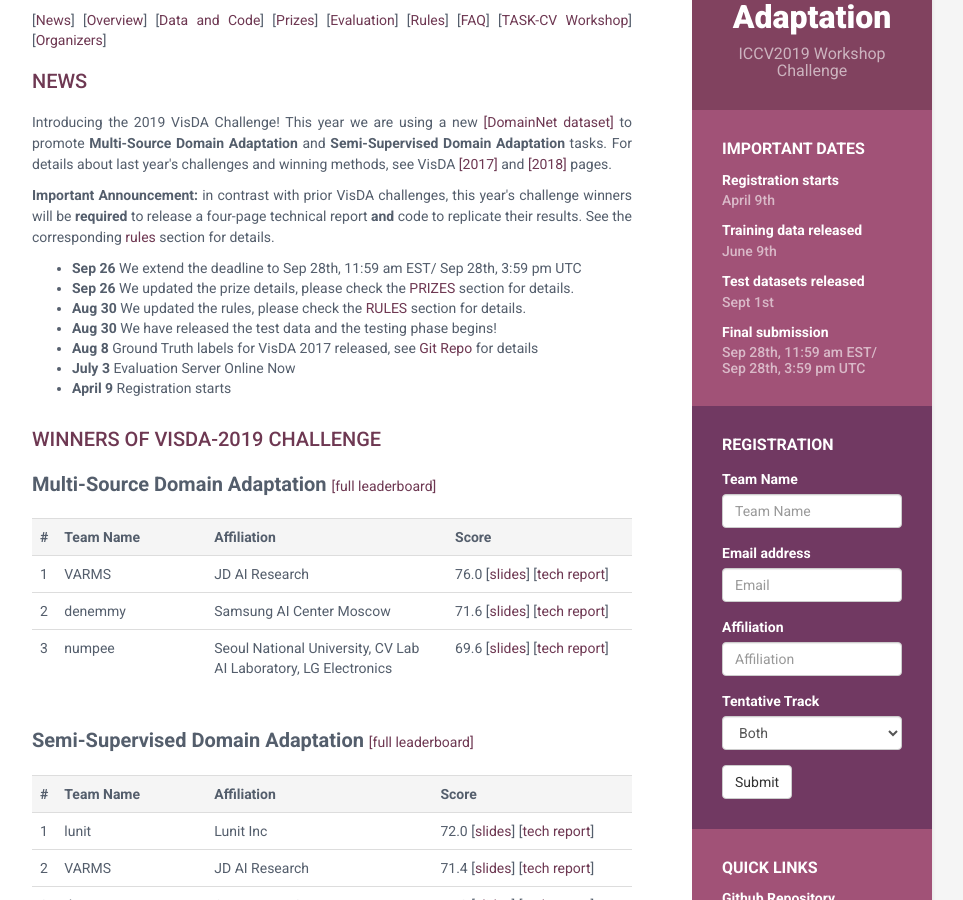
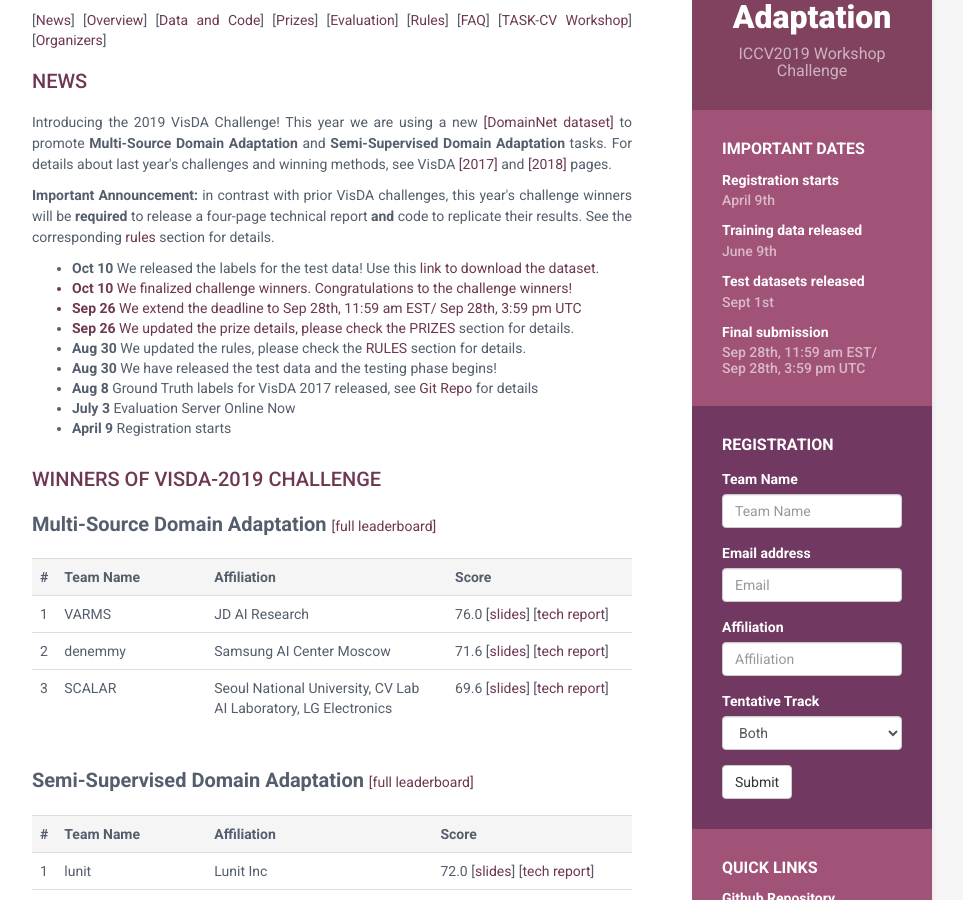
Before and after one commit to VisionLearningGroup/visda-2019, a Jekyll site: the page built from index.html, in a window 1280 px wide and 900 px high, scrolled down 223 px. Shown: the whole window, without its empty margins (188-1151 px from the left). Built offline with Jekyll 4.4.1, drawn with Linux system fonts in a browser that asks for light colours.

Commit message:
Update index.html

```diff
--- a/index.html
+++ b/index.html
@@ -28,6 +28,8 @@ layout: default
 <p><b>Important Announcement:</b> in contrast with prior VisDA challenges, this year's challenge winners will be <b>required</b> to release a four-page technical report <b>and</b> code to replicate their results. See the corresponding <a href="#faq">rules</a> section for details. </p>
 
 <ul>
+    <li><b>Oct 10</b> We released the labels for the test data! Use this <a href="http://ai.bu.edu/DomainNet/">link to download the dataset.</li>
+    <li><b>Oct 10</b> We finalized challenge winners. Congratulations to the challenge winners!</li>
 	<li><b>Sep 26</b> We extend the deadline to Sep 28th, 11:59 am EST/ Sep 28th, 3:59 pm UTC </li>
 	<li><b>Sep 26</b> We updated the prize details, please check the <a href="#prizes">PRIZES</a> section for details.</li>
 	<li><b>Aug 30</b> We updated the rules, please check the <a href="#rules">RULES</a> section for details.</li>
@@ -69,9 +71,9 @@ layout: default
   </tr>
   <tr>
     <td> 3 </td>
-    <td>numpee</td>
+    <td>SCALAR</td>
     <td>Seoul National University, CV Lab<br>
-AI Laboratory, LG Electronics</td>
+        AI Laboratory, LG Electronics</td>
     <td>69.6  [<a href="">slides</a>] [<a href="">tech report</a>]</td>
   </tr>
 </table>
@@ -185,7 +187,6 @@ AI Laboratory, LG Electronics</td>
 <p><b>Source Models:</b> The performance of a domain adaptation algorithm greatly depends on the baseline performance of the model trained only on source data. We ask that teams submit two sets of results: 1) predictions obtained only with the source-trained model, and 2) predictions obtained with the adapted model. See the development kit for submission formatting details. </p>
 
 <p><b>Leaderboard:</b>The main leaderboard for each competition track will show results of adapted models and will be used to determine the final team ranks. The expanded leaderboard will additionally show the team's source-only models, i.e. those trained only on the source domain without any adaptation. These results are useful for estimating how much the method improves upon its source-only model, but will not be used to determine team ranks. </p>
-
 	<p><b>Rank:</b>The final rank will be determined by the overall accuracy on <i>clipart</i> and <i>painting</i> domain. You can train two separate models for <i>clipart</i> and <i>painting</i>.</p>
 
 
```
